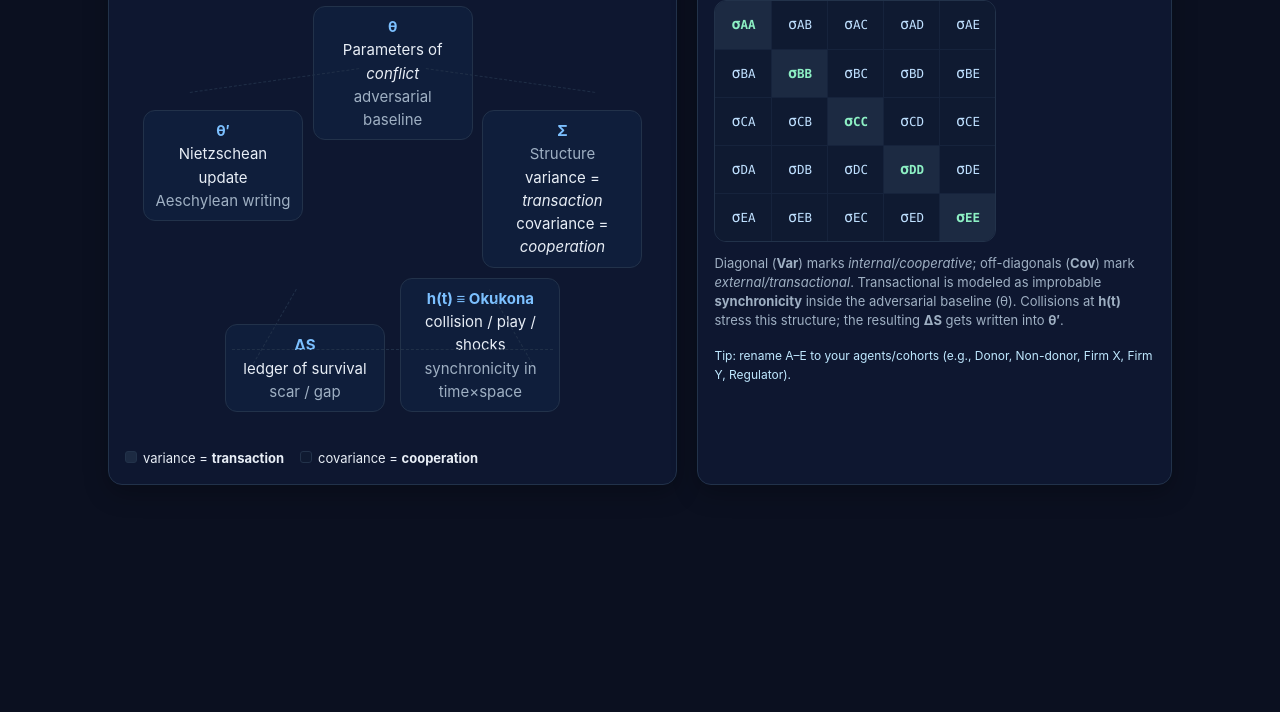
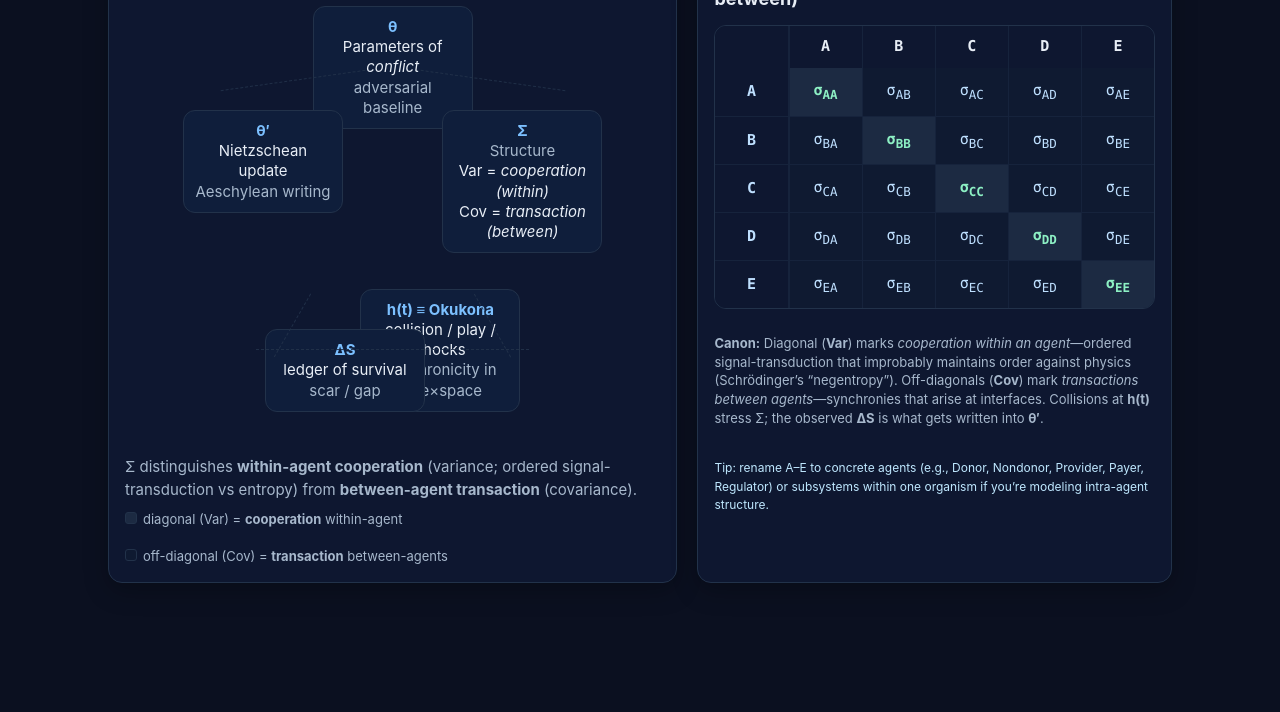
Before and after one commit to ukb-dt/matrix, a plain HTML site: page index.html in a window 1280 px wide. Shown: the part 88-800 px from the top of the page. Drawn offline with Linux system fonts and the light colour scheme.

Commit message:
schrödinger negentropy

```diff
--- a/index.html
+++ b/index.html
@@ -4,18 +4,27 @@
 <meta charset="utf-8" />
 <title>Ukubona Pentad — Σ as Matrix</title>
 <meta name="viewport" content="width=device-width, initial-scale=1" />
+<meta name="color-scheme" content="dark light">
 <style>
-  :root{ --bg:#0b1020; --ink:#e8eef6; --dim:#9fb0c3; --blue:#7cc0ff; --green:#8df0c4; --line:#22324a; --diag:#1c2a42; --off:#0f1a31; }
+  :root{
+    --bg:#0b1020; --ink:#e8eef6; --muted:#a7b8cc;
+    --blue:#7cc0ff; --green:#8df0c4;
+    --line:#22324a; --diag:#1c2a42; --off:#0f1a31;
+  }
   *{ box-sizing:border-box }
   body{ margin:0; background:var(--bg); color:var(--ink); font:15px/1.55 Inter,system-ui,-apple-system,Segoe UI,Roboto,Arial }
   .page{ max-width:1100px; margin:auto; padding:28px 18px 80px; display:grid; gap:20px }
   h1{ font-size:20px; margin:0 0 12px }
+  h2{ font-size:18px; margin:0 0 12px }
   .grid{ display:grid; grid-template-columns: 1.2fr 1fr; gap:20px }
   .card{ background:#0e1730; border:1px solid var(--line); border-radius:14px; padding:16px; box-shadow:0 8px 24px rgba(0,0,0,.25) }
-  .muted{ color:var(--dim) }
+
+  .muted{ color:var(--muted) }
+  .mono{ font-family: ui-monospace, SFMono-Regular, Menlo, Monaco, Consolas, "Liberation Mono", monospace }
+
   /* Pentad ring */
-  .pentad{ position:relative; height:440px; }
-  .node{ position:absolute; width:160px; text-align:center; padding:8px 10px; border:1px solid var(--line); border-radius:12px; background:#0f1e3b }
+  .pentad{ position:relative; height:440px }
+  .node{ position:absolute; width:160px; text-align:center; padding:10px 10px; border:1px solid var(--line); border-radius:12px; background:#0f1e3b; line-height:1.35 }
   .node b{ color:var(--blue) }
   .n-theta{ top:6px; left:50%; transform:translateX(-50%) }
   .n-sigma{ top:110px; right:18px }
@@ -23,45 +32,67 @@
   .n-ds{ bottom:28px; left:100px }
   .n-tp{ top:110px; left:18px }
   .arrow{ position:absolute; border-top:1px dashed var(--line); opacity:.9 }
-  .a1{ top:80px; left:56%; width:32%; transform:rotate(8deg); }
-  .a2{ top:74%; left:64%; width:16%; transform:rotate(60deg); }
-  .a3{ bottom:90px; left:20%; width:60%; }
-  .a4{ top:74%; left:20%; width:16%; transform:rotate(-60deg); }
-  .a5{ top:80px; left:12%; width:32%; transform:rotate(-8deg); }
-  .legend{ display:flex; gap:16px; align-items:center; flex-wrap:wrap; font-size:13px; margin-top:8px }
+  .a1{ top:80px; left:56%; width:32%; transform:rotate(8deg) }
+  .a2{ top:74%; left:64%; width:16%; transform:rotate(60deg) }
+  .a3{ bottom:90px; left:20%; width:60% }
+  .a4{ top:74%; left:20%; width:16%; transform:rotate(-60deg) }
+  .a5{ top:80px; left:12%; width:32%; transform:rotate(-8deg) }
+
+  .legend{ display:flex; gap:16px; align-items:center; flex-wrap:wrap; font-size:13px; margin-top:8px; color:var(--muted) }
   .sw{ width:12px; height:12px; border-radius:3px; display:inline-block; margin-right:6px; border:1px solid var(--line) }
-  .sw-var{ background:var(--diag) }
-  .sw-cov{ background:var(--off) }
-  /* Sigma matrix */
+  .sw-diag{ background:var(--diag) } /* diagonal = cooperation (within) */
+  .sw-off{ background:var(--off) }   /* off-diagonal = transaction (between) */
+
+  /* Sigma matrix (semantic table) */
   .sigma-wrap{ display:grid; grid-template-columns: 1fr; gap:12px }
-  .sigma-matrix{ display:grid; grid-template-columns: repeat(5, 56px); width:max-content; border:1px solid var(--line); border-radius:12px; overflow:hidden }
-  .cell{ width:56px; height:48px; display:flex; align-items:center; justify-content:center; font-variant-numeric: tabular-nums; position:relative; }
-  .cell.diag{ background:var(--diag); color:var(--green); font-weight:600 }
-  .cell.offd{ background:var(--off); color:#bfe0ff }
-  .cell:not(:nth-child(-n+5)){ border-top:1px solid #16233c }
-  .cell:not(:nth-child(5n+1)){ border-left:1px solid #16233c }
-  .lbl{ font-size:13px; color:var(--dim) }
-  .sigma-notes{ font-size:13px; color:var(--dim); line-height:1.45 }
-  .tip{ font-size:12px; color:#bfe8ff; margin-top:6px }
-  /* tiny tooltip */
-  .cell[data-tip]:hover::after{
+  table.sigma-matrix{ border-collapse: separate; border-spacing:0; border:1px solid var(--line); border-radius:12px; overflow:hidden; background:#0f1a31 }
+  .sigma-matrix th, .sigma-matrix td{ width:56px; height:48px; text-align:center; vertical-align:middle; border-left:1px solid #16233c; border-top:1px solid #16233c; color:#bfe0ff }
+  .sigma-matrix thead th{ height:42px; font-weight:600; color:var(--ink); background:#0e1730 }
+  .sigma-matrix th:first-child{ width:56px; position:sticky; left:0; background:#0e1730; border-right:1px solid #16233c }
+  .sigma-matrix tr:first-child th, .sigma-matrix tr:first-child td{ border-top:none }
+  .sigma-matrix th:first-child, .sigma-matrix td:first-child{ border-left:none }
+  .cell{ position:relative; font-variant-numeric: tabular-nums; outline:none }
+  .cell.diag{ background:var(--diag); color:var(--green); font-weight:600 } /* cooperation (within) */
+  .cell.offd{ background:var(--off) } /* transaction (between) */
+
+  /* Accessible tooltip */
+  .cell[data-tip]{ cursor:help }
+  .cell[data-tip]:hover::after,
+  .cell[data-tip]:focus-visible::after{
     content:attr(data-tip);
-    position:absolute; bottom:100%; transform:translateY(-6px);
+    position:absolute; bottom:100%; left:50%; transform:translate(-50%,-6px);
     background:#101f3e; color:var(--ink); border:1px solid var(--line);
     padding:6px 8px; border-radius:8px; font-size:12px; white-space:nowrap;
-    box-shadow:0 8px 20px rgba(0,0,0,.35);
+    box-shadow:0 8px 20px rgba(0,0,0,.35); z-index:2;
   }
-  .mono{ font-family: ui-monospace, SFMono-Regular, Menlo, Monaco, Consolas, "Liberation Mono", monospace }
+  .cell:focus-visible{ box-shadow:0 0 0 2px rgba(124,192,255,.5) inset }
+
+  .sigma-notes{ font-size:13px; color:var(--muted); line-height:1.45 }
+  .tip{ font-size:12px; color:#bfe8ff; margin-top:6px }
+
+  /* Responsive */
+  @media (max-width: 900px){
+    .grid{ grid-template-columns: 1fr }
+    .pentad{ height:360px }
+    .node{ width: clamp(120px, 35vw, 160px) }
+    table.sigma-matrix{ max-width: 100%; overflow:auto; display:block }
+  }
+
+  /* Visually hidden utility for captions/titles if needed */
+  .visually-hidden{ position:absolute !important; width:1px; height:1px; padding:0; margin:-1px; overflow:hidden; clip:rect(0 0 0 0); white-space:nowrap; border:0 }
 </style>
 </head>
 <body>
   <div class="page">
+    <h1 id="pageTitle" class="visually-hidden">Ukubona Pentad — Σ as Matrix</h1>
+
     <div class="grid">
-      <section class="card">
-        <h1>Ukubona Pentad</h1>
-        <div class="pentad">
+      <!-- Pentad -->
+      <section class="card" role="region" aria-labelledby="h-pentad">
+        <h2 id="h-pentad">Ukubona Pentad</h2>
+        <figure class="pentad" role="figure" aria-labelledby="cap-pentad">
           <div class="node n-theta"><b>θ</b><br>Parameters of <i>conflict</i><br><span class="muted">adversarial baseline</span></div>
-          <div class="node n-sigma"><b>Σ</b><br><span class="muted">Structure</span><br>variance = <i>transaction</i><br>covariance = <i>cooperation</i></div>
+          <div class="node n-sigma"><b>Σ</b><br><span class="muted">Structure</span><br>Var = <i>cooperation (within)</i><br>Cov = <i>transaction (between)</i></div>
           <div class="node n-ht"><b>h(t) ≡ Okukona</b><br>collision / play / shocks<br><span class="muted">synchronicity in time×space</span></div>
           <div class="node n-ds"><b>ΔS</b><br>ledger of survival<br><span class="muted">scar / gap</span></div>
           <div class="node n-tp"><b>θ′</b><br>Nietzschean update<br><span class="muted">Aeschylean writing</span></div>
@@ -70,56 +101,84 @@
           <div class="arrow a3"></div>
           <div class="arrow a4"></div>
           <div class="arrow a5"></div>
-        </div>
-        <div class="legend">
-          <span><span class="sw sw-var"></span>variance = <b>transaction</b></span>
-          <span><span class="sw sw-cov"></span>covariance = <b>cooperation</b></span>
+        </figure>
+        <figcaption id="cap-pentad" class="muted" style="margin-top:6px">
+          Σ distinguishes <b>within-agent cooperation</b> (variance; ordered signal-transduction vs entropy) from <b>between-agent transaction</b> (covariance).
+        </figcaption>
+
+        <div class="legend" aria-label="Legend">
+          <span><span class="sw sw-diag" aria-hidden="true"></span>diagonal (Var) = <b>cooperation</b> <span class="muted">within-agent</span></span>
+          <span><span class="sw sw-off" aria-hidden="true"></span>off-diagonal (Cov) = <b>transaction</b> <span class="muted">between-agents</span></span>
         </div>
       </section>
 
-      <section class="card">
-        <h1>Σ as Matrix (transactions & cooperation)</h1>
+      <!-- Sigma -->
+      <section class="card" role="region" aria-labelledby="h-sigma">
+        <h2 id="h-sigma">Σ as Matrix (cooperation within, transaction between)</h2>
+
         <div class="sigma-wrap">
-          <!-- 5×5 example matrix; diagonal = variance (transactions), off-diagonal = covariance (cooperation) -->
-          <div class="sigma-matrix mono" aria-label="Sigma variance–covariance matrix">
-            <!-- Row 1 -->
-            <div class="cell diag" data-tip="Var(A) — transaction of A">σ<sub>AA</sub></div>
-            <div class="cell offd" data-tip="Cov(A,B) — cooperation A↔B">σ<sub>AB</sub></div>
-            <div class="cell offd" data-tip="Cov(A,C) — cooperation A↔C">σ<sub>AC</sub></div>
-            <div class="cell offd" data-tip="Cov(A,D) — cooperation A↔D">σ<sub>AD</sub></div>
-            <div class="cell offd" data-tip="Cov(A,E) — cooperation A↔E">σ<sub>AE</sub></div>
-            <!-- Row 2 -->
-            <div class="cell offd" data-tip="Cov(B,A) — cooperation B↔A">σ<sub>BA</sub></div>
-            <div class="cell diag" data-tip="Var(B) — transaction of B">σ<sub>BB</sub></div>
-            <div class="cell offd" data-tip="Cov(B,C) — cooperation B↔C">σ<sub>BC</sub></div>
-            <div class="cell offd" data-tip="Cov(B,D) — cooperation B↔D">σ<sub>BD</sub></div>
-            <div class="cell offd" data-tip="Cov(B,E) — cooperation B↔E">σ<sub>BE</sub></div>
-            <!-- Row 3 -->
-            <div class="cell offd" data-tip="Cov(C,A) — cooperation C↔A">σ<sub>CA</sub></div>
-            <div class="cell offd" data-tip="Cov(C,B) — cooperation C↔B">σ<sub>CB</sub></div>
-            <div class="cell diag" data-tip="Var(C) — transaction of C">σ<sub>CC</sub></div>
-            <div class="cell offd" data-tip="Cov(C,D) — cooperation C↔D">σ<sub>CD</sub></div>
-            <div class="cell offd" data-tip="Cov(C,E) — cooperation C↔E">σ<sub>CE</sub></div>
-            <!-- Row 4 -->
-            <div class="cell offd" data-tip="Cov(D,A) — cooperation D↔A">σ<sub>DA</sub></div>
-            <div class="cell offd" data-tip="Cov(D,B) — cooperation D↔B">σ<sub>DB</sub></div>
-            <div class="cell offd" data-tip="Cov(D,C) — cooperation D↔C">σ<sub>DC</sub></div>
-            <div class="cell diag" data-tip="Var(D) — transaction of D">σ<sub>DD</sub></div>
-            <div class="cell offd" data-tip="Cov(D,E) — cooperation D↔E">σ<sub>DE</sub></div>
-            <!-- Row 5 -->
-            <div class="cell offd" data-tip="Cov(E,A) — cooperation E↔A">σ<sub>EA</sub></div>
-            <div class="cell offd" data-tip="Cov(E,B) — cooperation E↔B">σ<sub>EB</sub></div>
-            <div class="cell offd" data-tip="Cov(E,C) — cooperation E↔C">σ<sub>EC</sub></div>
-            <div class="cell offd" data-tip="Cov(E,D) — cooperation E↔D">σ<sub>ED</sub></div>
-            <div class="cell diag" data-tip="Var(E) — transaction of E">σ<sub>EE</sub></div>
-          </div>
+          <table class="sigma-matrix mono" aria-describedby="sigma-cap">
+            <caption id="sigma-cap" class="visually-hidden">
+              Variance–covariance matrix, 5×5. Diagonal (variance) encodes within-agent cooperation; off-diagonals (covariance) encode between-agent transactions.
+            </caption>
+            <thead>
+              <tr>
+                <th scope="col" aria-label="row/col label"></th>
+                <th scope="col">A</th>
+                <th scope="col">B</th>
+                <th scope="col">C</th>
+                <th scope="col">D</th>
+                <th scope="col">E</th>
+              </tr>
+            </thead>
+            <tbody>
+              <tr>
+                <th scope="row">A</th>
+                <td class="cell diag" tabindex="0" data-tip="Var(A) — cooperation within A (ordered signal vs entropy)">σ<sub>AA</sub></td>
+                <td class="cell offd" tabindex="0" data-tip="Cov(A,B) — transaction between A and B">σ<sub>AB</sub></td>
+                <td class="cell offd" tabindex="0" data-tip="Cov(A,C) — transaction between A and C">σ<sub>AC</sub></td>
+                <td class="cell offd" tabindex="0" data-tip="Cov(A,D) — transaction between A and D">σ<sub>AD</sub></td>
+                <td class="cell offd" tabindex="0" data-tip="Cov(A,E) — transaction between A and E">σ<sub>AE</sub></td>
+              </tr>
+              <tr>
+                <th scope="row">B</th>
+                <td class="cell offd" tabindex="0" data-tip="Cov(B,A) — transaction between B and A">σ<sub>BA</sub></td>
+                <td class="cell diag" tabindex="0" data-tip="Var(B) — cooperation within B (ordered signal vs entropy)">σ<sub>BB</sub></td>
+                <td class="cell offd" tabindex="0" data-tip="Cov(B,C) — transaction between B and C">σ<sub>BC</sub></td>
+                <td class="cell offd" tabindex="0" data-tip="Cov(B,D) — transaction between B and D">σ<sub>BD</sub></td>
+                <td class="cell offd" tabindex="0" data-tip="Cov(B,E) — transaction between B and E">σ<sub>BE</sub></td>
+              </tr>
+              <tr>
+                <th scope="row">C</th>
+                <td class="cell offd" tabindex="0" data-tip="Cov(C,A) — transaction between C and A">σ<sub>CA</sub></td>
+                <td class="cell offd" tabindex="0" data-tip="Cov(C,B) — transaction between C and B">σ<sub>CB</sub></td>
+                <td class="cell diag" tabindex="0" data-tip="Var(C) — cooperation within C (ordered signal vs entropy)">σ<sub>CC</sub></td>
+                <td class="cell offd" tabindex="0" data-tip="Cov(C,D) — transaction between C and D">σ<sub>CD</sub></td>
+                <td class="cell offd" tabindex="0" data-tip="Cov(C,E) — transaction between C and E">σ<sub>CE</sub></td>
+              </tr>
+              <tr>
+                <th scope="row">D</th>
+                <td class="cell offd" tabindex="0" data-tip="Cov(D,A) — transaction between D and A">σ<sub>DA</sub></td>
+                <td class="cell offd" tabindex="0" data-tip="Cov(D,B) — transaction between D and B">σ<sub>DB</sub></td>
+                <td class="cell offd" tabindex="0" data-tip="Cov(D,C) — transaction between D and C">σ<sub>DC</sub></td>
+                <td class="cell diag" tabindex="0" data-tip="Var(D) — cooperation within D (ordered signal vs entropy)">σ<sub>DD</sub></td>
+                <td class="cell offd" tabindex="0" data-tip="Cov(D,E) — transaction between D and E">σ<sub>DE</sub></td>
+              </tr>
+              <tr>
+                <th scope="row">E</th>
+                <td class="cell offd" tabindex="0" data-tip="Cov(E,A) — transaction between E and A">σ<sub>EA</sub></td>
+                <td class="cell offd" tabindex="0" data-tip="Cov(E,B) — transaction between E and B">σ<sub>EB</sub></td>
+                <td class="cell offd" tabindex="0" data-tip="Cov(E,C) — transaction between E and C">σ<sub>EC</sub></td>
+                <td class="cell offd" tabindex="0" data-tip="Cov(E,D) — transaction between E and D">σ<sub>ED</sub></td>
+                <td class="cell diag" tabindex="0" data-tip="Var(E) — cooperation within E (ordered signal vs entropy)">σ<sub>EE</sub></td>
+              </tr>
+            </tbody>
+          </table>
 
-          <div class="sigma-notes">
-            Diagonal (<b>Var</b>) marks <i>internal/cooperative</i>; off-diagonals (<b>Cov</b>) mark <i>external/transactional</i>.
-            Transactional is modeled as improbable <b>synchronicity</b> inside the adversarial baseline (θ).
-            Collisions at <b>h(t)</b> stress this structure; the resulting <b>ΔS</b> gets written into <b>θ′</b>.
-          </div>
-          <div class="tip">Tip: rename A–E to your agents/cohorts (e.g., Donor, Non-donor, Firm X, Firm Y, Regulator).</div>
+          <p class="sigma-notes">
+            <b>Canon:</b> Diagonal (<b>Var</b>) marks <i>cooperation within an agent</i>—ordered signal-transduction that improbably maintains order against physics (Schrödinger’s “negentropy”). Off-diagonals (<b>Cov</b>) mark <i>transactions between agents</i>—synchronies that arise at interfaces. Collisions at <b>h(t)</b> stress Σ; the observed <b>ΔS</b> is what gets written into <b>θ′</b>.
+          </p>
+          <p class="tip">Tip: rename A–E to concrete agents (e.g., Donor, Nondonor, Provider, Payer, Regulator) or subsystems within one organism if you’re modeling intra-agent structure.</p>
         </div>
       </section>
     </div>
```
